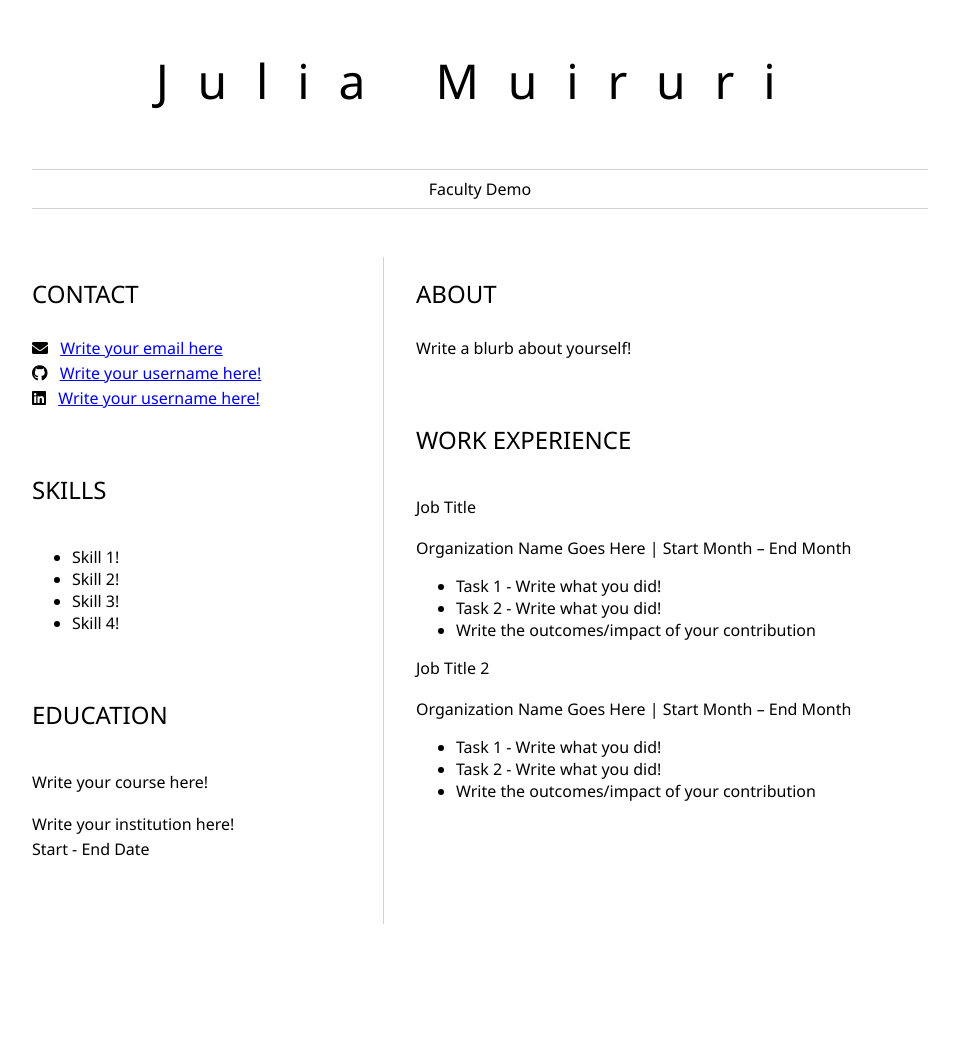
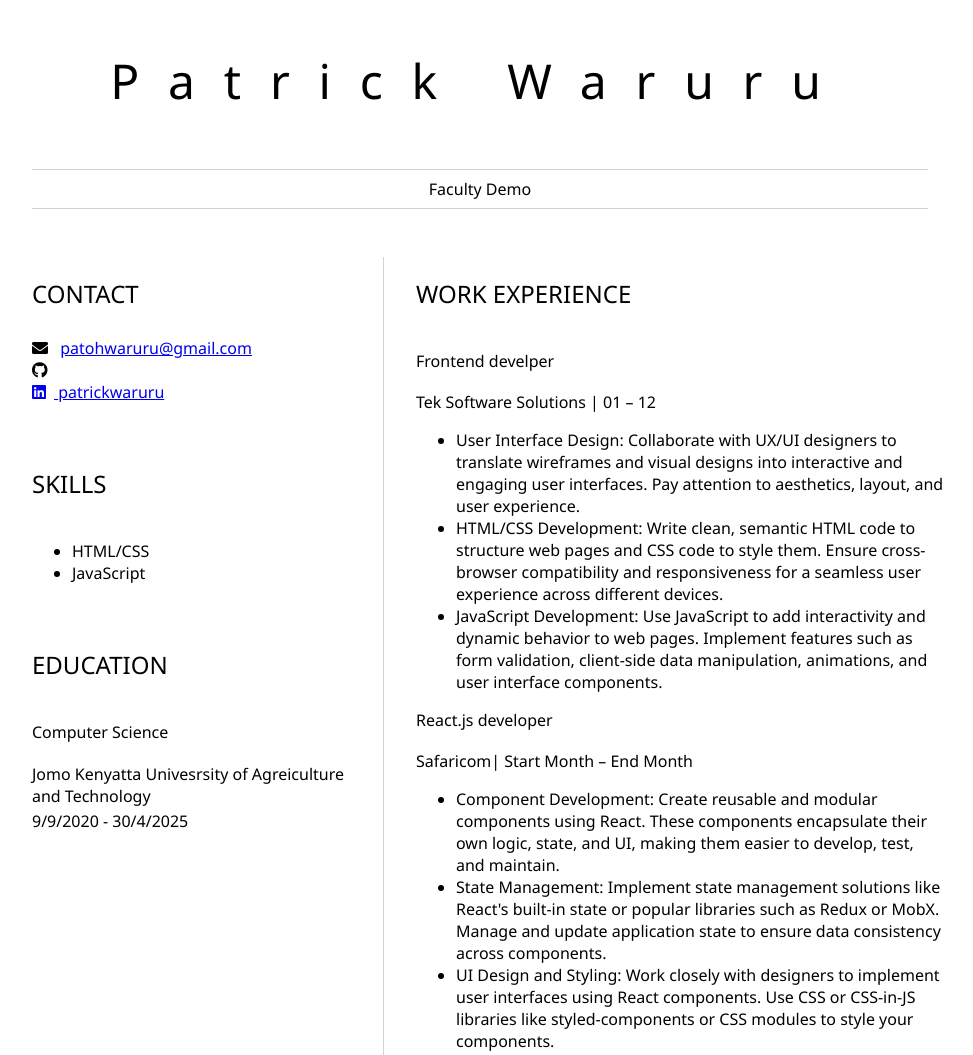
Before and after one commit to warurupatrick/resume, a plain HTML site: page index.html in a window 1280 px wide. Shown: the top 1055 px of the page, without its empty margins (160-1133 px from the left). Before the commit the page ends 924 px from the top, so only its background shows below. Drawn offline with Linux system fonts and the light colour scheme.

Commit message:
résumé

```diff
--- a/index.html
+++ b/index.html
@@ -2,13 +2,13 @@
 	<head>
 		<link href="style.css" rel="stylesheet">
         <link rel="stylesheet" href="https://cdnjs.cloudflare.com/ajax/libs/font-awesome/5.15.4/css/all.min.css">
-        <title>Julia Muiruri</title>
+        <title>Patrick Waruru</title>
 	</head>
 
 	<body>
 		<header id="header">
 			<!-- resume header with your name and title -->
-			<h1>Julia Muiruri</h1>
+			<h1>Patrick Waruru</h1>
 			<hr>
 			Faculty Demo
 			<hr>
@@ -20,67 +20,66 @@
 					<!-- contact info including social media -->
                     <p>
                         <i class="fa fa-envelope" aria-hidden="true"></i>
-                        <a href="mailto:username@domain.top-level domain">Write your email here</a>
+                        <a href="mailto:username@domain.top-level domain">patohwaruru@gmail.com</a>
                     </p>
                     <p>
                         <i class="fab fa-github" aria-hidden="true"></i>
-                        <a href="github.com/yourGitHubUsername">Write your username here!</a>
+                        <a href="github.com/yourGitHubUsername"warurupatrick</a>
                     </p>
                     <p>
                         <i class="fab fa-linkedin" aria-hidden="true"></i>
-                        <a href="linkedin.com/yourLinkedInUsername">Write your username here!</a>
+                        <a href="linkedin.com/yourLinkedInUsername">patrickwaruru</a>
                     </p>
 				</section>
 				<section>
 					<h2>SKILLS</h2>
 					<!-- your skills -->
                     <ul>
-                        <li>Skill 1!</li>
-                        <li>Skill 2!</li>
-                        <li>Skill 3!</li>
-                        <li>Skill 4!</li>
-                    </ul>
+                       <li> HTML/CSS
+
+                       <li> JavaScript                   </ul>
 				</section>
 				<section>
 					<h2>EDUCATION</h2>
 					<!-- your education -->
-                    <h3>Write your course here!</h3>
+                    <h3>Computer Science</h3>
                     <p>
-                        Write your institution here!
+                       Jomo Kenyatta Univesrsity of Agreiculture and Technology
                     </p>
                     <p>
-                        Start - End Date
+                        9/9/2020 - 30/4/2025
                     </p>
 				</section>
 			</article>
 			<article id="mainRight">
-				<section>
-					<h2>ABOUT</h2>
-					<!-- about you -->
-                    <p>Write a blurb about yourself!</p>
-				</section>
+
 				<section>
 					<h2>WORK EXPERIENCE</h2>
 					<!-- your work experience -->
-                    <h3>Job Title</h3>
+                    <h3>Frontend develper</h3>
                     <p>
-                        Organization Name Goes Here | Start Month – End Month
+                       Tek Software Solutions | 01 – 12
                     </p>
                     <ul>
-                            <li>Task 1 - Write what you did!</li>
-                            <li>Task 2 - Write what you did!</li>
-                            <li>Write the outcomes/impact of your contribution</li>
+                       <li> User Interface Design: Collaborate with UX/UI designers to translate wireframes and visual designs into interactive and engaging user interfaces. Pay attention to aesthetics, layout, and user experience.
+
+                       <li> HTML/CSS Development: Write clean, semantic HTML code to structure web pages and CSS code to style them. Ensure cross-browser compatibility and responsiveness for a seamless user experience across different devices.
+
+                       <li> JavaScript Development: Use JavaScript to add interactivity and dynamic behavior to web pages. Implement features such as form validation, client-side data manipulation, animations, and user interface components.
 
                     </ul>
 
-                    <h3>Job Title 2</h3>
+                    <h3>React.js developer</h3>
                     <p>
-                        Organization Name Goes Here | Start Month – End Month
+                       Safaricom| Start Month – End Month
                     </p>
                     <ul>
-                            <li>Task 1 - Write what you did!</li>
-                            <li>Task 2 - Write what you did!</li>
-                            <li>Write the outcomes/impact of your contribution</li>
+
+                            <li>Component Development: Create reusable and modular components using React. These components encapsulate their own logic, state, and UI, making them easier to develop, test, and maintain.
+
+<li>State Management: Implement state management solutions like React's built-in state or popular libraries such as Redux or MobX. Manage and update application state to ensure data consistency across components.</li>
+
+<li>UI Design and Styling: Work closely with designers to implement user interfaces using React components. Use CSS or CSS-in-JS libraries like styled-components or CSS modules to style your components. </li>
 
                     </ul>
 				</section>
```
